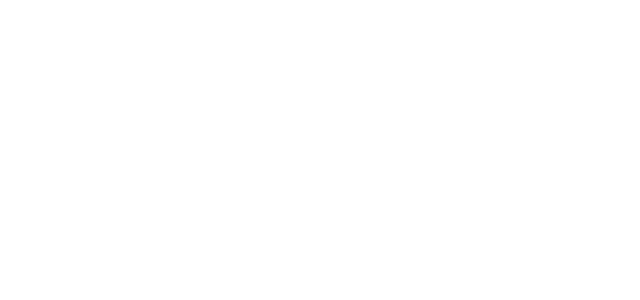
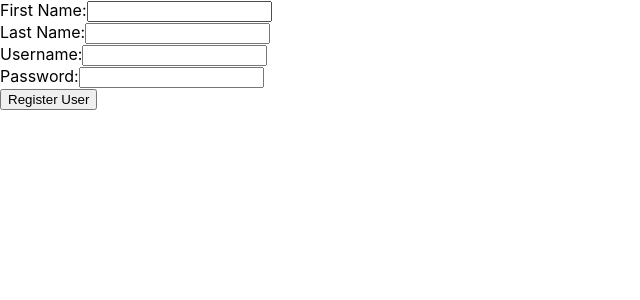
Before and after one commit to bd0remus/Z-prefix_App, a React (Create React App) app in the folder client/: page /register in a window 1280 px wide. Before the commit this address had no page. Shown: the top 300 px of the page, without its empty margins (0-640 px from the left). Built offline with nearby package versions, Linux system fonts and the light colour scheme.

Commit message:
Have something for the registration page

```diff
--- a/client/src/App.js
+++ b/client/src/App.js
@@ -4,6 +4,7 @@ import './App.css';
 import Home from './Home'
 import Login from './Login'
 import Items from './Items'
+import Register from './components/Register'
 
 const App = () => {
   return (
@@ -12,6 +13,7 @@ const App = () => {
       <Route path="/" element={<Home />} />
       <Route path="/login" element={<Login />} />
       <Route path="/items" element={<Items />} />
+      <Route path="/register" element={<Register />} />
       {/* <Route path="/register" element={<Register />} />
       <Route path="/items/:id" element={<Item />} /> */}
     </Routes>
--- /dev/null
+++ b/client/src/components/Register.js
@@ -0,0 +1,56 @@
+import React, { useState } from 'react';
+
+const Register = () => {
+  const [firstName, setFirstName] = useState('');
+  const [lastName, setLastName] = useState('');
+  const [username, setUsername] = useState('');
+  const [password, setPassword] = useState('');
+
+  const handleSubmit = () => {
+    fetch('/api/register', {
+      method: 'POST',
+      headers: {'Content-Type': 'application/json'},
+      body: JSON.stringify({firstName, lastName, username, password}),
+    })
+    .then((response) => {
+      console.log('response received');
+    return response.json();
+    })
+    .then((data) => {
+      console.log('data received:', data);
+    })
+    .catch((error) => {
+      console.error('error:', error);
+  });
+  };
+
+  return (
+    <form onSubmit={handleSubmit}>
+      <label>
+        First Name:
+        <input type="text" value={firstName} onChange={(event) => setFirstName(event.target.value)} />
+      </label>
+      <br />
+      <label>
+        Last Name:
+        <input type="text" value={lastName} onChange={(event) => setLastName(event.target.value)} />
+      </label>
+      <br />
+      <label>
+        Username:
+        <input type="text" value={username} onChange={(event) => setUsername(event.target.value)} />
+      </label>
+      <br />
+      <label>
+        Password:
+        <input type="text" value={password} onChange={(event) => setPassword(event.target.value)} />
+      </label>
+      <br />
+      <button type="submit">Register User</button>
+    </form>
+  );
+
+
+}
+
+export default Register;
--- a/package.json
+++ b/package.json
@@ -11,6 +11,7 @@
   "description": "",
   "dependencies": {
     "axios": "^1.7.9",
+    "bcrypt": "^5.1.1",
     "express": "^4.21.1",
     "knex": "^3.1.0",
     "pg": "^8.13.1",
```
Also changed, not shown: 2 other files (tests, documents, lock files or other folders).
